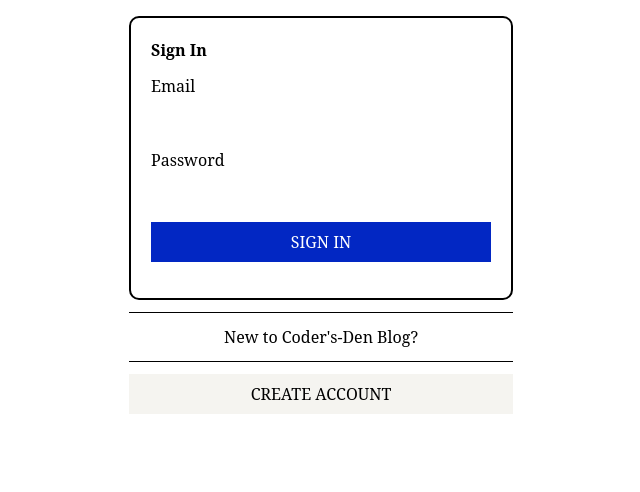
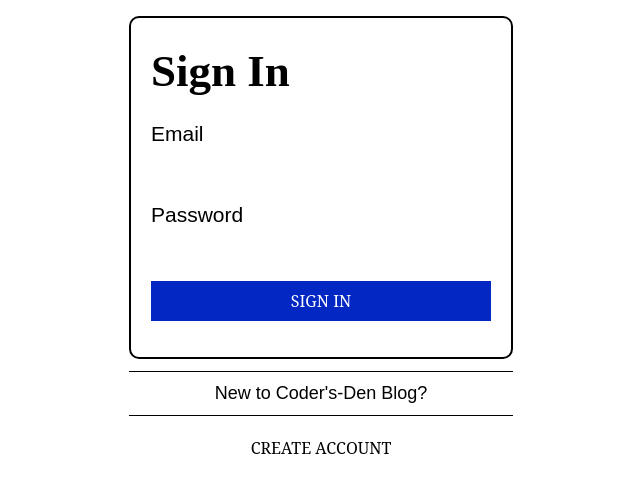
Before and after one commit to codersden-hub/team5, a React (Vite) app: page /#/ in a window 1280 px wide. Shown: the top 492 px of the page, without its empty margins (319-959 px from the left). Built offline with nearby package versions, Linux system fonts and the light colour scheme.

Commit message:
style changes

```diff
--- a/src/App.css
+++ b/src/App.css
@@ -12,6 +12,41 @@
   font-family: "Inconsolata", "sans-serif", "Merriweather", "serif";
 }
 
+@layer base {
+  h1 {
+    font-size: 56px;
+    @apply font-serif;
+  }
+  h2 {
+    font-size: 45px;
+    @apply font-serif;
+  }
+  h3 {
+    font-size: 35px;
+    @apply font-serif;
+  }
+  h4 {
+    font-size: 27px;
+    @apply font-serif;
+  }
+  h5 {
+    @apply font-sans;
+    font-size: 21px;
+  }
+  h6 {
+    @apply font-sans;
+    font-size: 16px;
+  }
+  p {
+    @apply font-sans font-medium text-lg;
+    line-height: 1.2rem;
+  }
+  small {
+    font-size: 13.4px;
+    @apply font-sans;
+  }
+}
+
 /* SIGN IN SECTION */
 .signIn {
   width: 30%;
@@ -23,6 +58,8 @@
   width: 30%;
   margin-bottom: 50px;
 }
+
+
 
 @media only screen and (max-width: 768px) {
   .signIn,
--- a/src/components/SignUp/SignUp.jsx
+++ b/src/components/SignUp/SignUp.jsx
@@ -48,16 +48,16 @@
           />
         </div>
         <button
-          className="w-full text-light-text bg-head-blue p-2 round my-4"
+          className="w-full text-cards-light bg-hover-dark p-2 round my-4"
           onClick={() => signIn()}
         >
           SIGN IN
         </button>
       </div>
       <div className="createAccount">
-        <hr className="my-3"/>
+        <hr className="my-3" />
         <p className="text-center">New to Coder's-Den Blog?</p>
-        <hr className="my-3"/>
+        <hr className="my-3" />
         <Link to="/createaccount">
           <button className="w-full bg-body-slate p-2 round">
             CREATE ACCOUNT
--- a/tailwind.config.js
+++ b/tailwind.config.js
@@ -3,17 +3,19 @@
   content: ["./index.html", "./src/**/*.{js,jsx}"],
   theme: {
     colors: {
-      "head-blue": "#0227c3",
-      "body-slate": "#f5f4f0",
-      "footer-blue": "#2b2b43",
-      "text-gray": "#565561",
-      "hover-color": "#990062",
-      "border-color": "#c2c1c5",
+      "cards-light": "#ffffff",
+      "light-header": "#302d2d",
+      "light-body": "#f5f4f0",
+      "light-footer": "#2b2b43",
+      "light-text": "#1d1e38",
+      "hover-light": "#990062",
+      "border-light": "#c2c1c5",
       "dark-body": "#040404",
-      "dark-border": "#f5f4f0",
+      "dark-header": "#f5f4f0",
+      "hover-dark": "#0227c3",
+      "border-dark": "#f5f4f0",
       "dark-footer": "#2b2b43",
       "dark-text": "#ffffff",
-      "light-text": "white"
     },
     fontFamily: {
       sans: ["Inconsolata", "sans-serif"],
```
